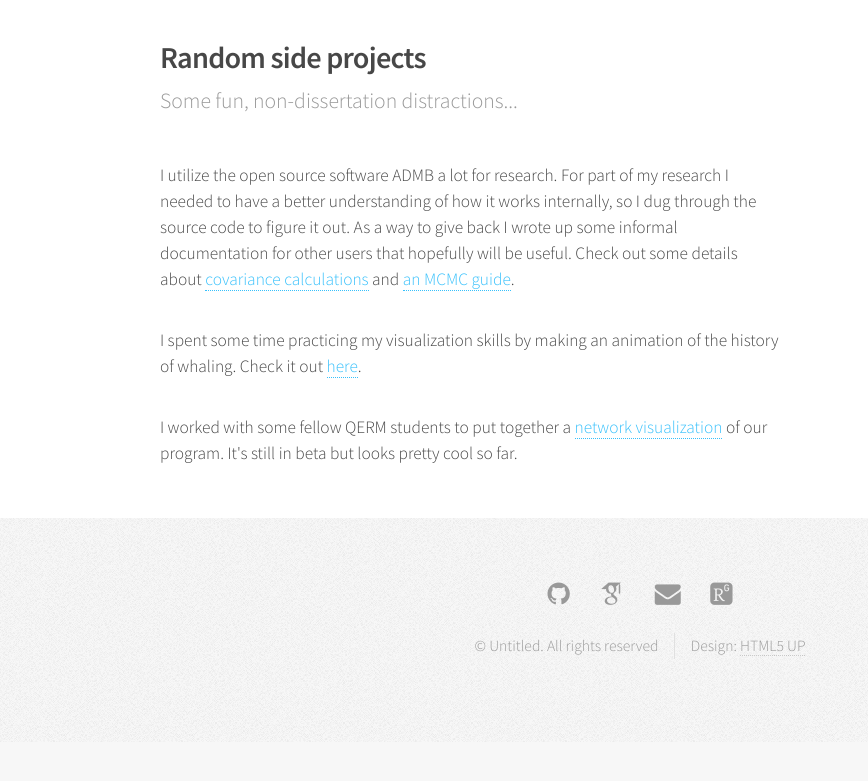
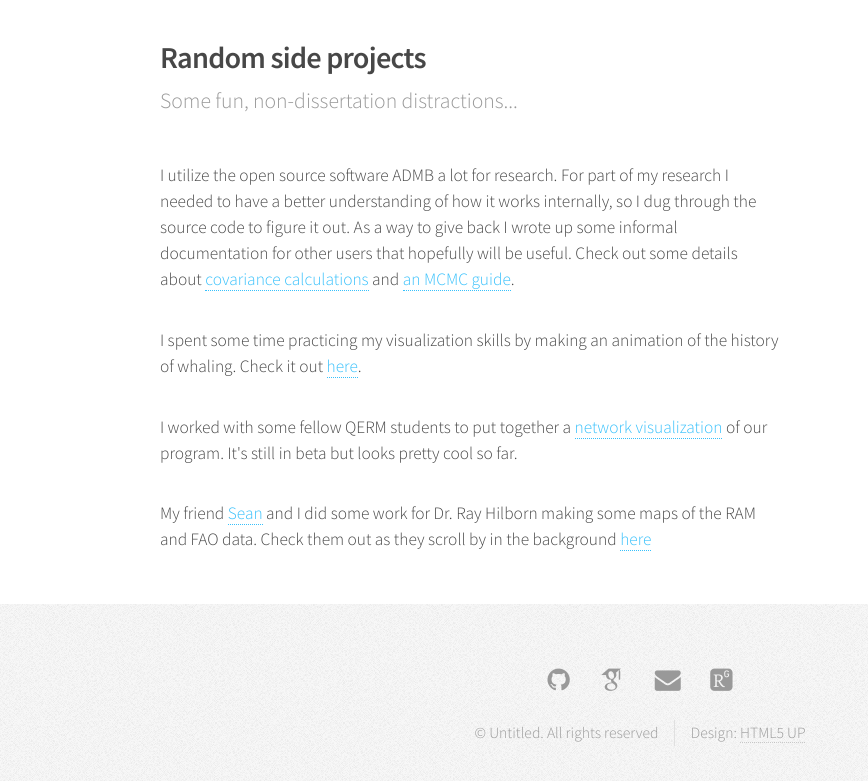
Before and after one commit to colemonnahan/colemonnahan.github.io, a plain HTML site: page research.html in a window 1280 px wide. Shown: the part 3026-3807 px from the top of the page, without its empty margins (0-868 px from the left). Before the commit the page ends 3768 px from the top, so only its background shows below. Drawn offline with Linux system fonts and the light colour scheme; files whose address does not match are found by name.

Commit message:
Make small updates

```diff
--- a/research.html
+++ b/research.html
@@ -230,7 +230,12 @@
 		  visualization</a> of our program. It's still in beta but
 		  looks pretty cool so far.
 		  </p>
-
+		<p>
+		My friend <a href="http://seananderson.ca">Sean</a> and I
+		  did some work for Dr. Ray Hilborn making some maps of the
+		  RAM and FAO data. Check them
+		  out as they scroll by in the background <a href="http://ramlegacy.org">here</a>
+		  </p>
 		</article> <!--  end of main text -->
 
 
```
Also changed, not shown: about.html (+2 -2 lines), index.html (+4 -2 lines).
